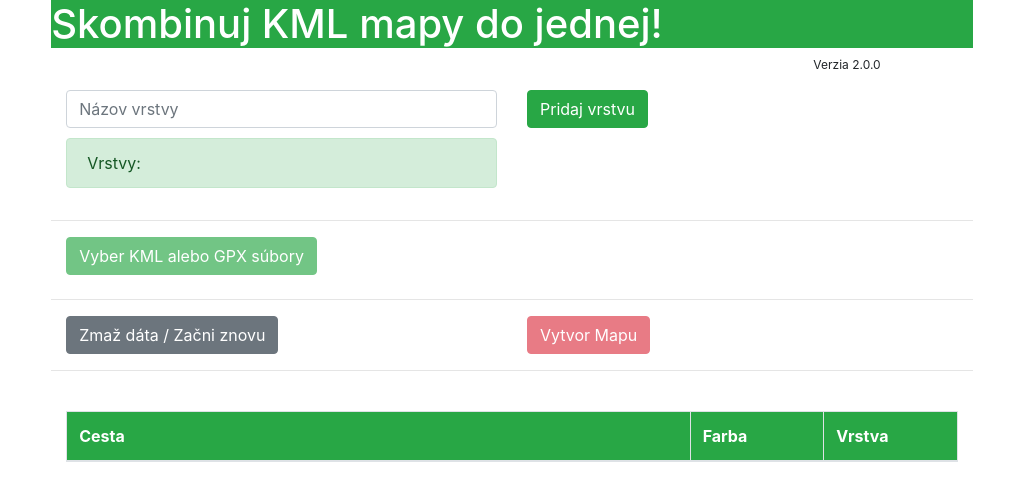
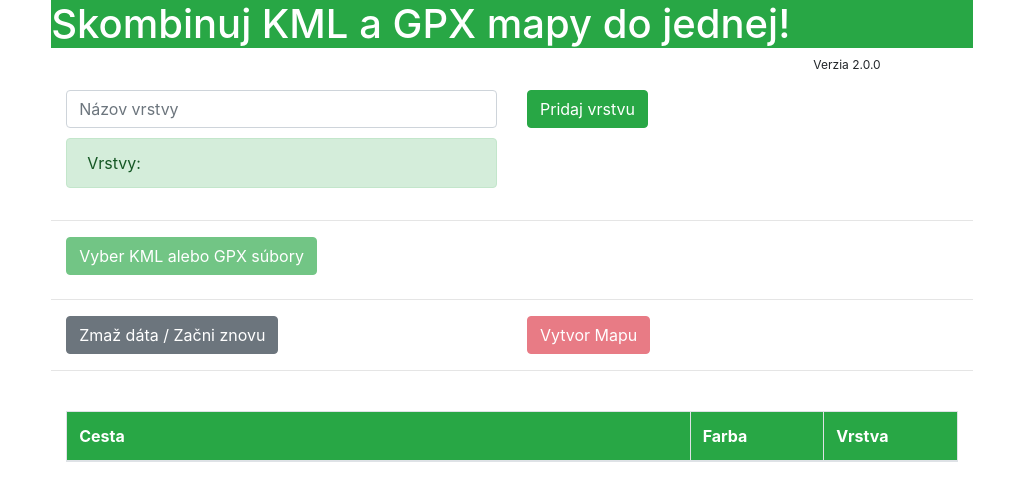
Before and after one commit to msolanikova/kml-creator, an Electron app: page src/index.html in a window 1024 px wide. Drawn offline with nearby package versions, Linux system fonts and the light colour scheme; no server answers.

Commit message:
Title updated

```diff
--- a/src/index.html
+++ b/src/index.html
@@ -3,7 +3,7 @@
 
 <head>
     <meta charset="UTF-8">
-    <title>Skombinuj KML mapy do jednej!</title>
+    <title>Skombinuj KML a GPX mapy do jednej!</title>
 
     <link rel="stylesheet" href="./css/style.css">
     <link rel="stylesheet" href="./css/piklor.css">
@@ -12,7 +12,7 @@
 </head>
 
 <body class="pageCenter">
-    <h1 class="bg-success text-white">Skombinuj KML mapy do jednej!</h1>
+    <h1 class="bg-success text-white">Skombinuj KML a GPX mapy do jednej!</h1>
     <p class="version">Verzia 2.0.0</p>
 
     <div class="container-fluid">
```
